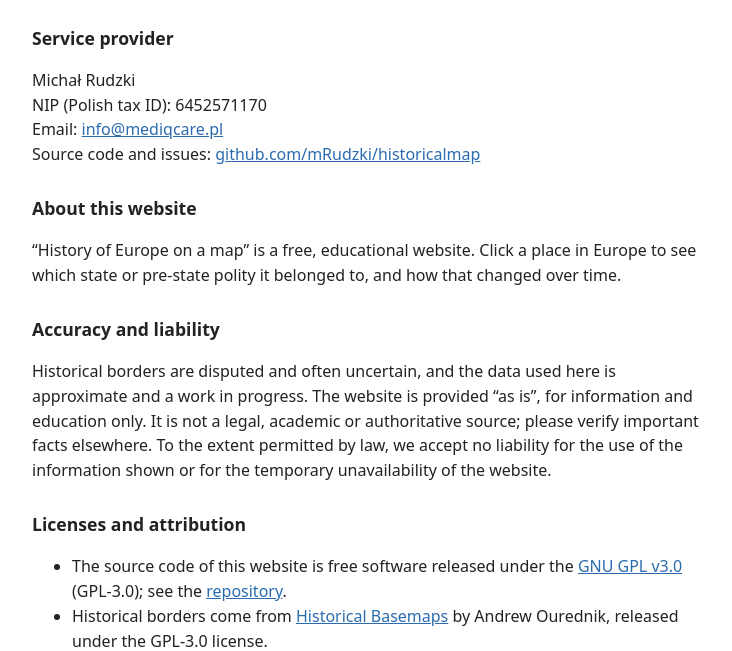
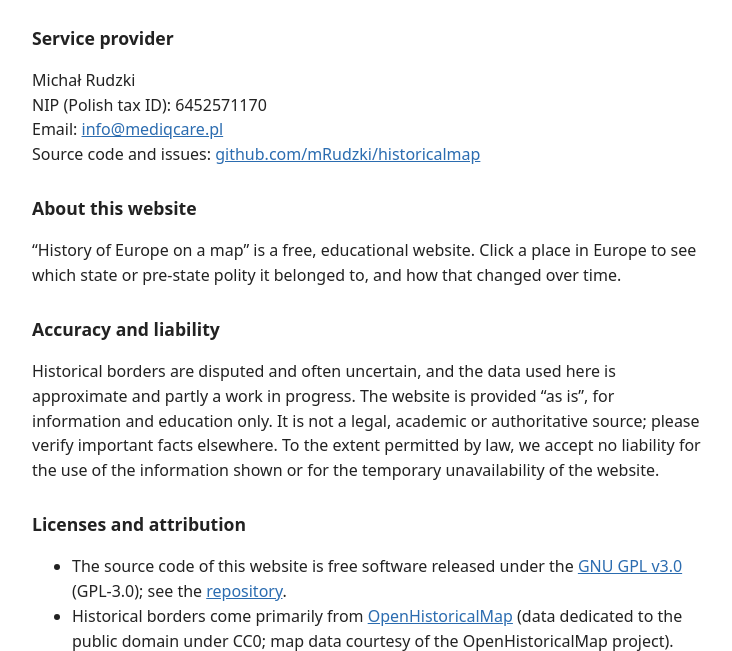
Before and after one commit to mRudzki/historicalmap, a website built with Vite: page apps/web/legal.html in a window 1280 px wide. Shown: the part 149-800 px from the top of the page, without its empty margins (272-1004 px from the left). Built offline with nearby package versions, Linux system fonts and the light colour scheme.

Commit message:
docs: credit OpenHistoricalMap, update README and legal notice
Co-Authored-By: Claude Sonnet 5.5 <noreply@anthropic.com>

```diff
--- a/apps/web/legal.html
+++ b/apps/web/legal.html
@@ -30,7 +30,7 @@
       <h2>Accuracy and liability</h2>
       <p>
         Historical borders are disputed and often uncertain, and the data used here is approximate
-        and a work in progress. The website is provided “as is”, for information and education only.
+        and partly a work in progress. The website is provided “as is”, for information and education only.
         It is not a legal, academic or authoritative source; please verify important facts
         elsewhere. To the extent permitted by law, we accept no liability for the use of the
         information shown or for the temporary unavailability of the website.
@@ -45,9 +45,13 @@
           <a href="https://github.com/mRudzki/historicalmap" target="_blank" rel="noopener noreferrer">repository</a>.
         </li>
         <li>
-          Historical borders come from
+          Historical borders come primarily from
+          <a href="https://www.openhistoricalmap.org/" target="_blank" rel="noopener noreferrer">OpenHistoricalMap</a>
+          (data dedicated to the public domain under CC0; map data courtesy of the OpenHistoricalMap
+          project). Where that data has gaps, they are completed with
           <a href="https://github.com/aourednik/historical-basemaps" target="_blank" rel="noopener noreferrer">Historical Basemaps</a>
-          by Andrew Ourednik, released under the GPL-3.0 license.
+          by Andrew Ourednik, released under the GPL-3.0 license. Areas drawn from Historical Basemaps
+          are marked “approximate” on the site.
         </li>
         <li>
           The map is rendered with
```
Also changed, not shown: apps/web/e2e/smoke.spec.ts (+2 -0 lines), README.md.
